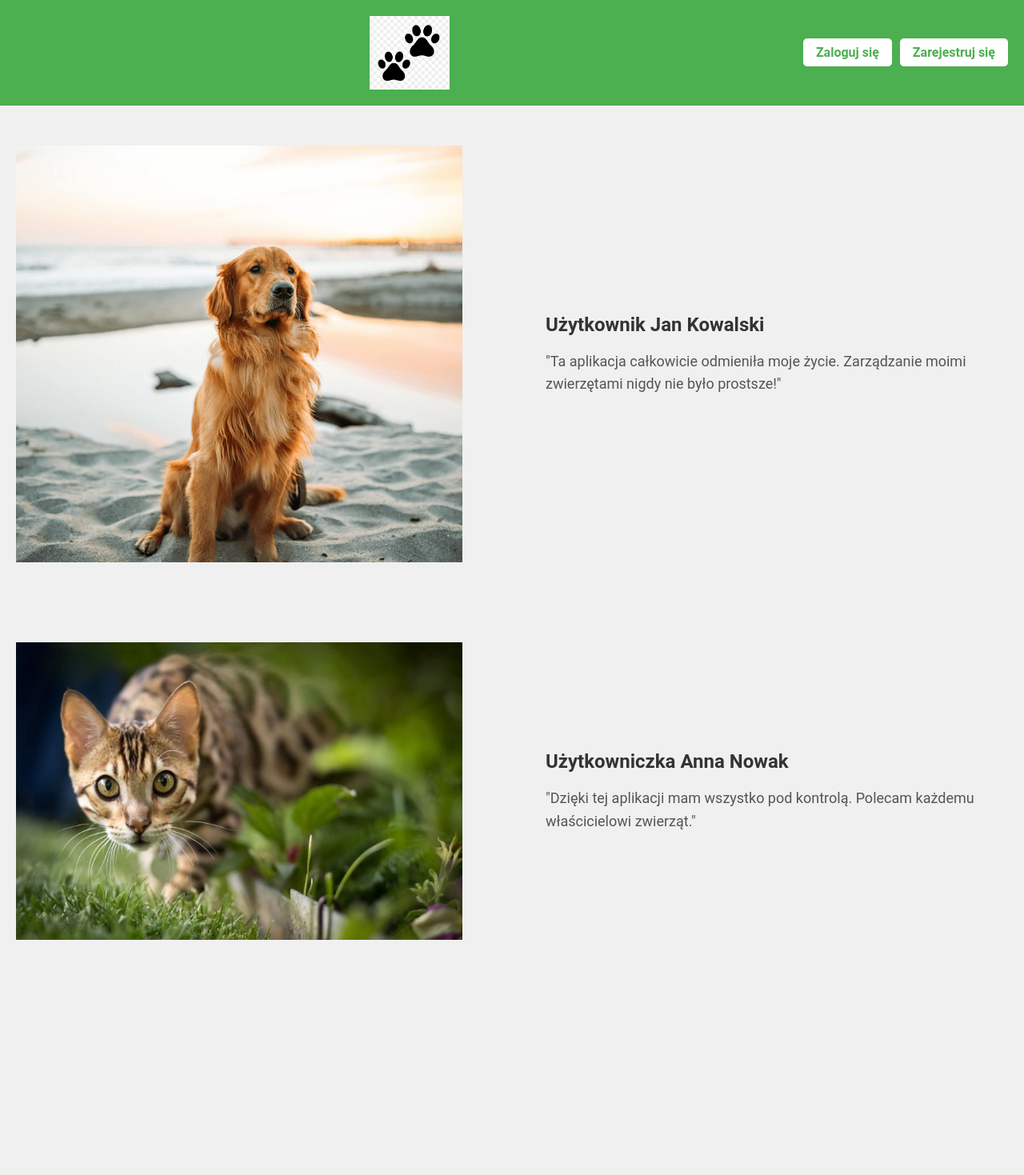
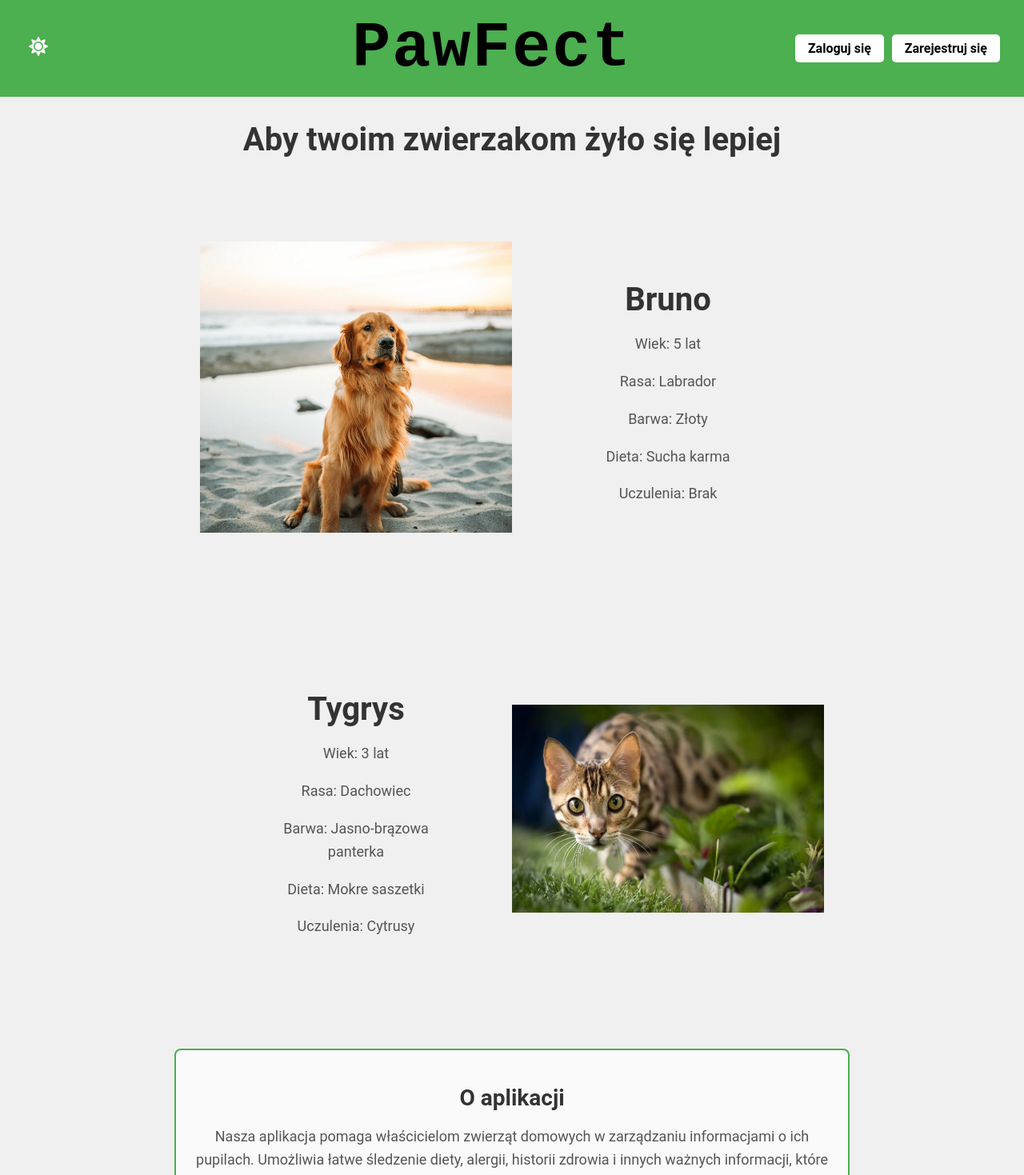
Before and after one commit to wKobacki/PawnFectFrontend, a React (Create React App) app: page / in a window 1280 px wide. Shown: the top 1469 px of the page at 80% size. Before the commit the page ends 1225 px from the top, so only its background shows below. Built offline with nearby package versions, Linux system fonts and the light colour scheme; no server answers.

Commit message:
refactorWKT

```diff
--- a/package.json
+++ b/package.json
@@ -9,6 +9,7 @@
     "cra-template": "1.2.0",
     "react": "^18.3.1",
     "react-dom": "^18.3.1",
+    "react-icons": "^5.3.0",
     "react-router-dom": "^6.28.0",
     "react-scripts": "5.0.1",
     "sweetalert2": "^11.14.5"
--- a/src/components/HomePage.js
+++ b/src/components/HomePage.js
@@ -1,19 +1,49 @@
-import React from 'react';
-import { Link } from 'react-router-dom';
-import '../styles/HomePage.css';
+// import React, { useState } from "react";
+import React, { useState, useEffect } from "react";
+import { Link } from "react-router-dom";
+import "../styles/HomePage.css";
 
-import logo from '../assets/logo.png';
-import dogImage from '../assets/dog.jpg';
-import catImage from '../assets/cat.jpg';
+import logo from "../assets/logo.png";
+import dogImage from "../assets/dog.jpg";
+import catImage from "../assets/cat.jpg";
+
+// Importujemy ikony słońca i księżyca
+import { FaSun, FaMoon } from "react-icons/fa";
 
 function HomePage() {
+  const [darkMode, setDarkMode] = useState(false);
+  const [scrolled, setScrolled] = useState(false);
+  // Funkcja przełączająca motyw
+  const toggleTheme = () => {
+    setDarkMode(!darkMode);
+  };
+
+  useEffect(() => {
+    const handleScroll = () => {
+      if (window.scrollY > 50) {
+        setScrolled(true);
+      } else {
+        setScrolled(false);
+      }
+    };
+
+    window.addEventListener("scroll", handleScroll);
+    return () => window.removeEventListener("scroll", handleScroll);
+  }, []);
+
   return (
-        <div className="home-container">
+    <div className={`home-container ${darkMode ? "dark" : ""}`}>
       {/* Panel nawigacyjny z wyśrodkowanym logo i przyciskami po prawej stronie */}
       <nav className="navbar">
-                <div className="nav-left"></div>
+        <div className="nav-left">
+          {/* Przycisk przełączania motywu */}
+          <button onClick={toggleTheme} className="theme-toggle-button">
+            {darkMode ? <FaMoon /> : <FaSun />}
+          </button>
+        </div>
         <div className="nav-center">
-                    <img src={logo} alt="Logo" className="logo" />
+          {/* <img src={logo} alt="Logo" className="logo" /> */}
+          <div className="nav-title">PawFect</div>
         </div>
         <div className="nav-right">
           <Link to="/login" className="nav-button">
@@ -24,17 +54,20 @@ function HomePage() {
           </Link>
         </div>
       </nav>
+      {/* Duży napis pomiędzy sekcją nawigacyjną a sekcją z psem */}
+      <div className="main-message">Aby twoim zwierzakom żyło się lepiej</div>
 
       {/* Sekcja z psem */}
       <section className="section dog-section">
         <div className="section-content">
           <img src={dogImage} alt="Pies" className="section-image-dog" />
           <div className="section-text-dog">
-                        <h2>Użytkownik Jan Kowalski</h2>
-                        <p>
-                            "Ta aplikacja całkowicie odmieniła moje życie. Zarządzanie moimi
-                            zwierzętami nigdy nie było prostsze!"
-                        </p>
+            <h2>Bruno</h2>
+            <p>Wiek: 5 lat</p>
+            <p>Rasa: Labrador</p>
+            <p>Barwa: Złoty</p>
+            <p>Dieta: Sucha karma</p>
+            <p>Uczulenia: Brak</p>
           </div>
         </div>
       </section>
@@ -42,16 +75,33 @@ function HomePage() {
       {/* Sekcja z kotem */}
       <section className="section cat-section">
         <div className="section-content">
+          <img src={catImage} alt="Kot" className="section-image-cat" />
           <div className="section-text-cat">
-                        <h2>Użytkowniczka Anna Nowak</h2>
-                        <p>
-                            "Dzięki tej aplikacji mam wszystko pod kontrolą. Polecam każdemu
-                            właścicielowi zwierząt."
-                        </p>
+            <h2>Tygrys</h2>
+            <p>Wiek: 3 lat</p>
+            <p>Rasa: Dachowiec</p>
+            <p>Barwa: Jasno-brązowa panterka</p>
+            <p>Dieta: Mokre saszetki</p>
+            <p>Uczulenia: Cytrusy</p>
           </div>
-                    <img src={catImage} alt="Kot" className="section-image-cat" />
         </div>
       </section>
+
+      {/* Sekcja "O aplikacji" */}
+      <footer className="about-section">
+        <h2>O aplikacji</h2>
+        <p>
+          Nasza aplikacja pomaga właścicielom zwierząt domowych w zarządzaniu
+          informacjami o ich pupilach. Umożliwia łatwe śledzenie diety, alergii,
+          historii zdrowia i innych ważnych informacji, które pomagają zapewnić
+          najlepszą opiekę dla twojego zwierzaka. Dzięki intuicyjnemu
+          interfejsowi, wszystkie informacje są zawsze pod ręką, a przypomnienia
+          o wizytach u weterynarza lub zmianach w diecie pomagają zachować pełną
+          kontrolę nad zdrowiem i dobrostanem pupila. Aplikacja jest idealnym
+          rozwiązaniem zarówno dla nowych właścicieli, jak i doświadczonych
+          opiekunów, chcących mieć wszystko w jednym miejscu.
+        </p>
+      </footer>
     </div>
   );
 }
--- a/src/styles/HomePage.css
+++ b/src/styles/HomePage.css
@@ -1,50 +1,122 @@
 /* Główny kontener strony */
 .home-container {
-    font-family: 'Roboto', sans-serif;
+  font-family: "Roboto", sans-serif;
   background-color: #f0f0f0;
   color: #333;
+  transition: background-color 0.3s ease, color 0.3s ease;
 }
 
-/* Pasek nawigacyjny z wyśrodkowanym logo i przyciskami po prawej stronie */
-.navbar {
-    display: flex;
-    justify-content: space-between;
-    align-items: center;
-    background-color: #4caf50;
-    padding: 20px;
-    color: #fff;
+/* Styl dla ciemnego motywu */
+.home-container.dark {
+  background-color: #333;
+  color: #f0f0f0;
 }
 
-/* Logo na środku */
+/* Pasek nawigacyjny */
+.navbar {
+  position: sticky;
+  top: 0;
+  display: flex;
+  align-items: center;
+  justify-content: space-between;
+  background-color: #4caf50;
+  padding: 15px 30px;
+  color: #fff;
+  z-index: 1000;
+  transition: all 0.3s ease;
+}
+
+.home-container.scrolled .navbar {
+  background-color: #3a9b45;
+  box-shadow: 0 2px 10px rgba(0, 0, 0, 0.3);
+  padding: 10px 25px;
+}
+
+.home-container.dark .navbar {
+  background-color: #1b521d;
+}
+
+/* Logo wyśrodkowane */
 .nav-center {
   display: flex;
-    flex: 1;
+  align-items: center;
   justify-content: center;
   text-align: center;
+  position: relative;
+  left: 7%;
+  gap: 20px;
 }
 
-/* Przyciski po prawej stronie */
+/* Napis obok logo */
+.nav-title {
+  font-size: 80px;
+  color: #000000;
+  font-weight: bold;
+  font-family: "Courier New", sans-serif;
+  letter-spacing: 2px;
+}
+
+.home-container.dark .nav-title {
+  color: #f0f0f0;
+}
+
+/* Przyciski nawigacyjne */
 .nav-right {
   display: flex;
+  align-items: center;
   gap: 10px;
 }
 
 .nav-button {
   padding: 8px 16px;
   background-color: #fff;
-    color: #4caf50;
+  color: #000;
   border-radius: 5px;
   text-decoration: none;
   font-weight: bold;
+  transition: background-color 0.3s, color 0.3s;
+}
+
+.home-container.dark .nav-button {
+  background-color: #333;
+  color: #fff;
 }
 
 .nav-button:hover {
   background-color: #e0e0e0;
 }
 
-.logo {
-    max-width: 100px;
-    height: auto;
+.home-container.dark .nav-button:hover {
+  background-color: #555;
+}
+
+/* Przycisk przełączania motywu */
+.theme-toggle-button {
+  background: none;
+  border: none;
+  color: #fff;
+  font-size: 24px;
+  cursor: pointer;
+  transition: color 0.3s ease;
+}
+
+.home-container.dark .theme-toggle-button {
+  color: #f0f0f0;
+}
+
+/* Duży napis między sekcją nawigacyjną a sekcją z psem */
+.main-message {
+  font-size: 40px;
+  font-weight: bold;
+  text-align: center;
+  color: #333;
+  margin-top: 30px;
+  margin-bottom: 30px;
+  transition: color 0.3s ease;
+}
+
+.home-container.dark .main-message {
+  color: #f0f0f0;
 }
 
 /* Sekcja psa */
@@ -53,31 +125,7 @@
   flex-direction: row;
   align-items: center;
   justify-content: space-between;
-    padding: 50px 20px;
-}
-
-.section-image-dog {
-    width: 45%;
-    max-width: 600px;
-    height: auto;
-}
-
-.section-text-dog {
-    width: 45%;
-    padding: 20px;
-    text-align: left;
-}
-
-.section-text-dog h2 {
-    font-size: 24px;
-    margin-bottom: 10px;
-    color: #333;
-}
-
-.section-text-dog p {
-    font-size: 18px;
-    line-height: 1.6;
-    color: #555;
+  padding: 0px 250px;
 }
 
 /* Sekcja kota */
@@ -86,29 +134,88 @@
   flex-direction: row-reverse;
   align-items: center;
   justify-content: space-between;
-    padding: 50px 20px;
+  padding: 0px 250px;
 }
 
+.section-image-dog,
 .section-image-cat {
-    width: 45%;
-    max-width: 600px;
+  width: 50%;
+  max-width: 550px;
   height: auto;
+  object-fit: cover;
 }
 
+.section-text-dog,
 .section-text-cat {
-    width: 45%;
-    padding: 20px;
-    text-align: left;
+  width: 65%;
+  padding: 90px;
+  text-align: center;
 }
 
+.section-text-dog h2,
 .section-text-cat h2 {
-    font-size: 24px;
+  font-size: 40px;
   margin-bottom: 10px;
   color: #333;
 }
 
+.home-container.dark .section-text-dog h2,
+.home-container.dark .section-text-cat h2 {
+  color: #f0f0f0;
+}
+
+.section-text-dog p,
 .section-text-cat p {
   font-size: 18px;
   line-height: 1.6;
   color: #555;
 }
+
+.home-container.dark .section-text-dog p,
+.home-container.dark .section-text-cat p {
+  color: #ccc;
+}
+
+.section-content img {
+  transition: filter 0.3s ease;
+}
+
+.home-container.dark .section-content img {
+  filter: brightness(0.8);
+}
+
+/* Sekcja "O aplikacji" */
+.about-section {
+  background-color: #fafafa;
+  border: 2px solid #4caf50;
+  border-radius: 8px;
+  padding: 20px;
+  margin: 30px auto;
+  max-width: 800px;
+  text-align: center;
+}
+
+.home-container.dark .about-section {
+  background-color: #444;
+  border-color: #1b521d;
+}
+
+.about-section h2 {
+  font-size: 28px;
+  margin-bottom: 15px;
+  color: #333;
+}
+
+.home-container.dark .about-section h2 {
+  color: #f0f0f0;
+}
+
+.about-section p {
+  font-size: 18px;
+  line-height: 1.6;
+  color: #555;
+}
+
+.home-container.dark .about-section p {
+  color: #ccc;
+}
```
Also changed, not shown: 1 other file (tests, documents, lock files or other folders). Lines whose indentation alone changed are shown as unchanged.
